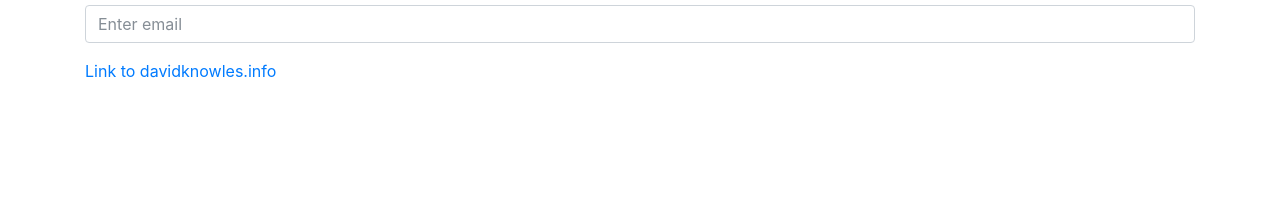
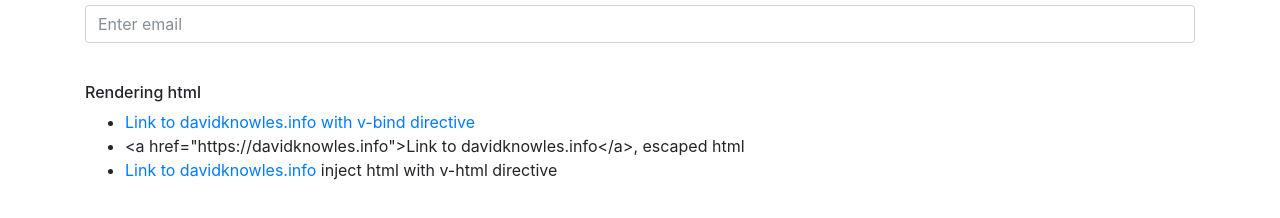
Before and after one commit to Timidfriendly/Udemy-Vue-JS2, a website: page src/index.html in a window 1280 px wide. Shown: the part 176-394 px from the top of the page. Drawn offline with Linux system fonts and the light colour scheme.

Commit message:
Use v-html directive

```diff
--- a/src/index.html
+++ b/src/index.html
@@ -17,7 +17,7 @@
                 <div class="row">
                     <div class="col">
                         <h1>{{ title }}</h1>
-                        <h2 v-once>{{ subtitle }} &</h2>
+                        <h2 v-once="">{{ subtitle }} &</h2>
                         <h2>{{ sayHelloSubtitle() }}  </h2>
 
                         <form>
@@ -26,7 +26,14 @@
                                 <input type="email" class="form-control" id="exampleInputEmail1" aria-describedby="emailHelp" placeholder="Enter email" v-on:input="changeTitle">
 
                             </div>
-                            <a v-bind:href="link">Link to davidknowles.info</a>
+                            <br>
+                            <h6>Rendering html</h6>
+                            <ul>
+                                <li><a v-bind:href="link">Link to davidknowles.info with v-bind directive </a></li>
+                                <li>{{ finishedLink }}, escaped html</li>
+                                <li><span v-html="finishedLink"></span> inject html with v-html directive</li>
+
+                            </ul>
                         </form>
                     </div>
                 </div>
--- a/src/js/main.js
+++ b/src/js/main.js
@@ -3,7 +3,8 @@ new Vue({
     data: {
         title: 'My Vue title',
         subtitle: 'Proxied subtile saying Yo!',
-        link: 'https://davidknowles.info'
+        link: 'https://davidknowles.info',
+        finishedLink: '<a href="https://davidknowles.info">Link to davidknowles.info</a>'
     },
     methods: {
         changeTitle: function(event) {
```
